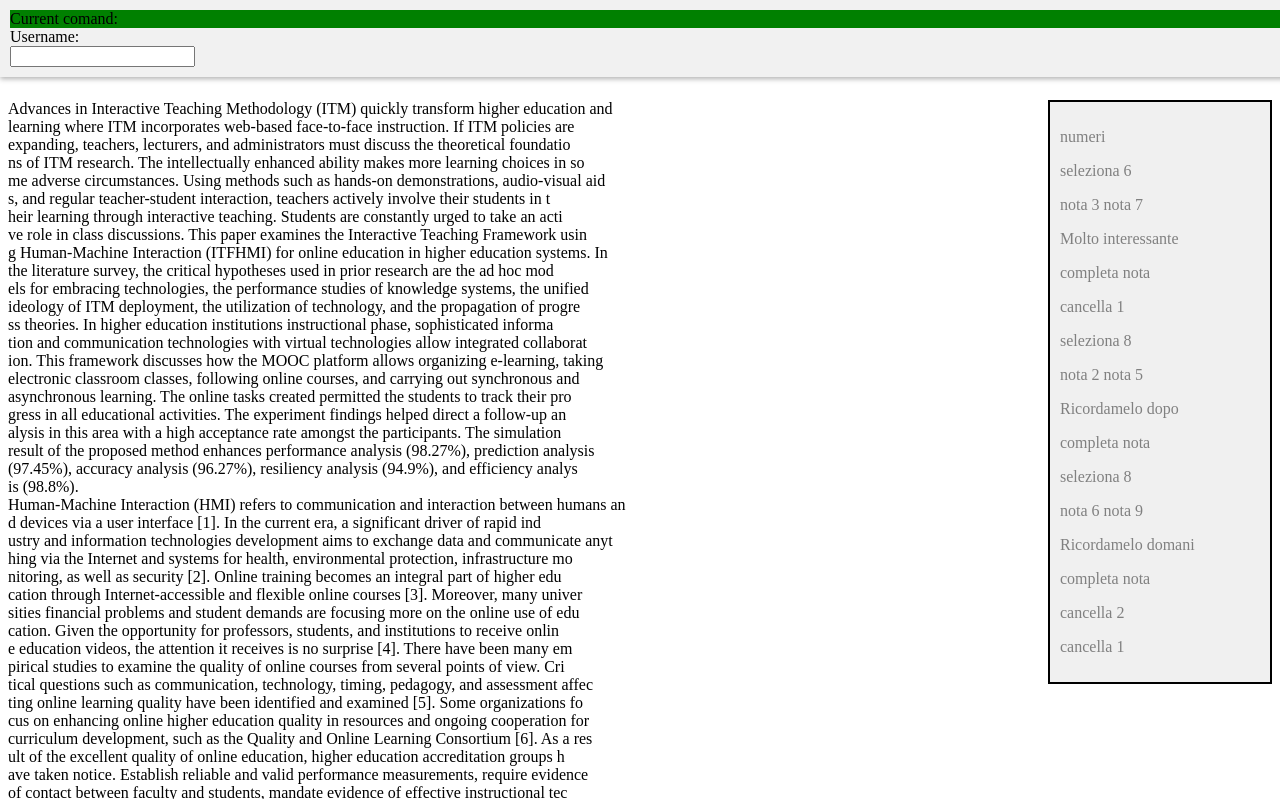
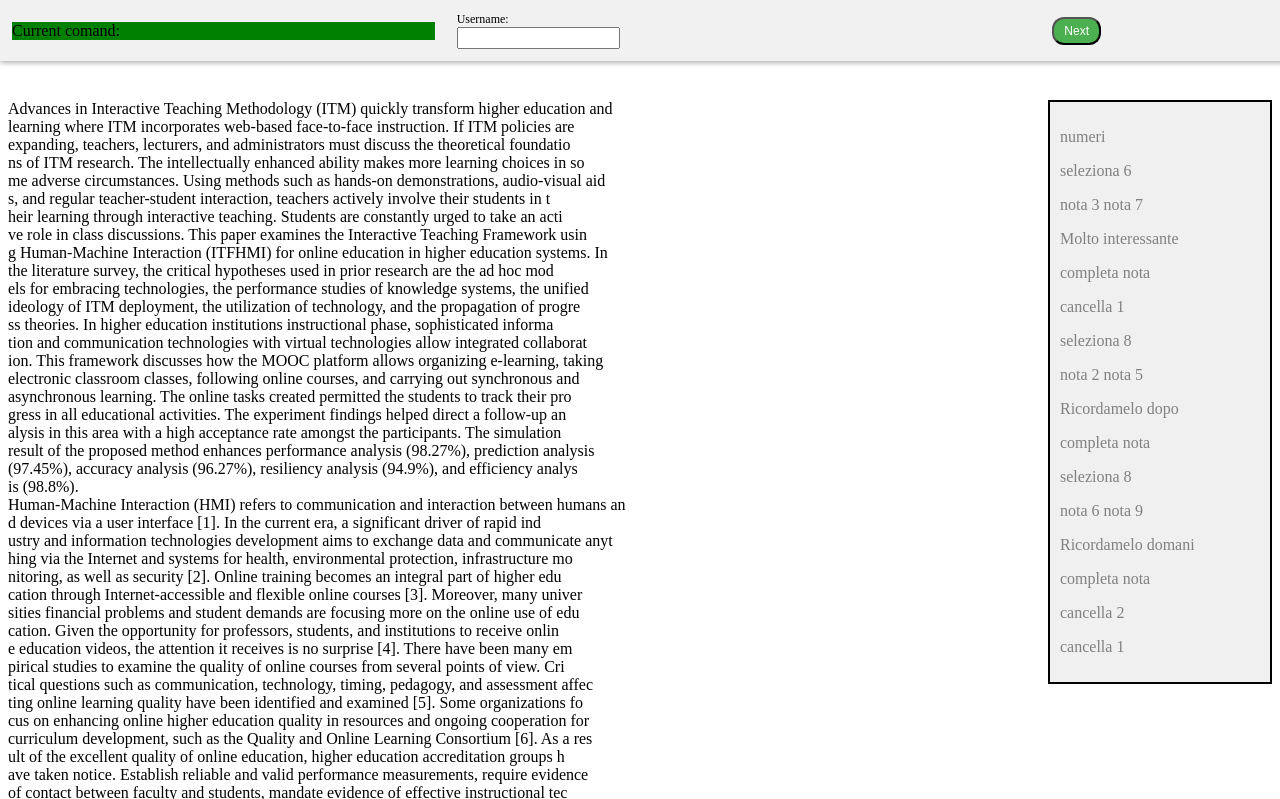
Before and after one commit to GalloLuigi/ISD-Vocal-Interface, a plain HTML site: page experiment/index.html in a window 1280 px wide. Shown: the top 799 px of the page. Drawn offline with Linux system fonts and the light colour scheme; a script that the page names is missing.

Commit message:
nuova nav bar

```diff
--- a/experiment/index.html
+++ b/experiment/index.html
@@ -24,13 +24,43 @@
 </head>
 
 <body>
+    <!--
     <nav>
         <div class="text-box" id="copy_of_command">
             <p>Current comand:</p>
         </div>
-        <div>Username:</div>
-        <input type="text" id="nav_username" name="lname" label="sesso">
+        <div id="navbar-container">
+            <div id="username_form">
+                <div>Username:</div>
+                <input type="text" id="nav_username" name="lname" label="sesso">
+        </div>
+        <h1><button id="next">Next</button></h1>
+</div>
     </nav>
+    -->
+    <nav>
+        <table style="width: 100%; height: 40px; border-collapse: collapse; table-layout: fixed;">
+            <tr>
+                <td style="padding: 2px; vertical-align: middle; text-align: left;">
+                    <div class="text-box" id="copy_of_command">
+                        <p style="margin: 0; font-size: 12px;">Current command:</p>
+                    </div>
+                </td>
+                <td style="padding: 2px;padding-left: 20px; vertical-align: middle; text-align: left;">
+                    <div id="username_form" style="font-size: 12px;">
+                        <div>Username:</div>
+                        <input type="text" id="nav_username" name="lname" label="sesso" style="font-size: 12px; padding: 2px;">
+                    </div>
+                </td>
+                <td style="padding: 2px; vertical-align: middle; text-align: center;">
+                    <button id="next" style="font-size: 12px; padding: 5px 10px;">Next</button>
+                </td>
+            </tr>
+        </table>
+
+</nav>
+
+
     <div id="instructions"></div>
     <!--
     <div id="instructions" style="background-color: #f0f0f0; border: 2px solid #000000; margin-top: 60px; margin-bottom: 40px;">
@@ -65,7 +95,6 @@
     <h2 style="display: none;">Current Configuration:</h2>
     <pre style="display: none;" id="config-content"></pre>
 
-    <h1> <button id="next">Next</button> </h1>
 
 
     <!-- JavaScript code -->
--- a/experiment/style.css
+++ b/experiment/style.css
@@ -105,3 +105,10 @@
   .completed{
       color: #4CAF50;
   }
+
+.navbar-container{
+  display: grid; /* Utilizza CSS Grid */
+  grid-template-columns: 1fr 1fr 1fr; /* Tre colonne di larghezza uguale */
+  align-items: center; /* Allinea verticalmente gli elementi al centro */
+  gap: 20px; /* Spazio tra le colonne */
+}
--- a/experiment/vocal_command.js
+++ b/experiment/vocal_command.js
@@ -910,6 +910,12 @@ function scrollDown() {
 
 function check_command() {
 
+  if(exp_index!=1){
+    nascondiDiv("username_form")
+    }
+  else{
+    mostraDiv("username_form");
+  }
 
   if(exp_index!=5){
     document.getElementById("next").textContent="Next"
```
